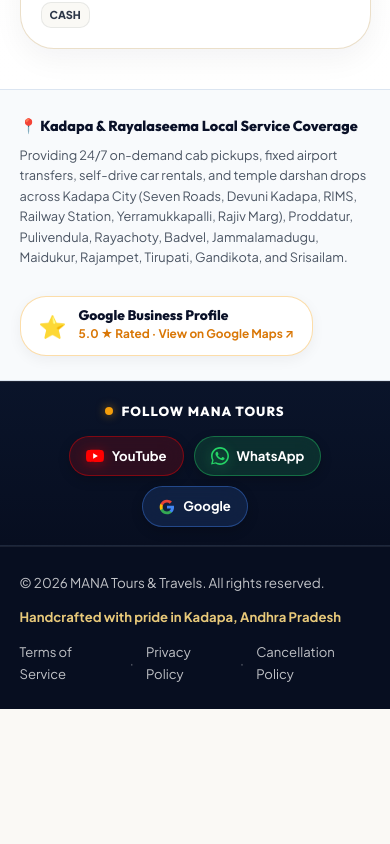
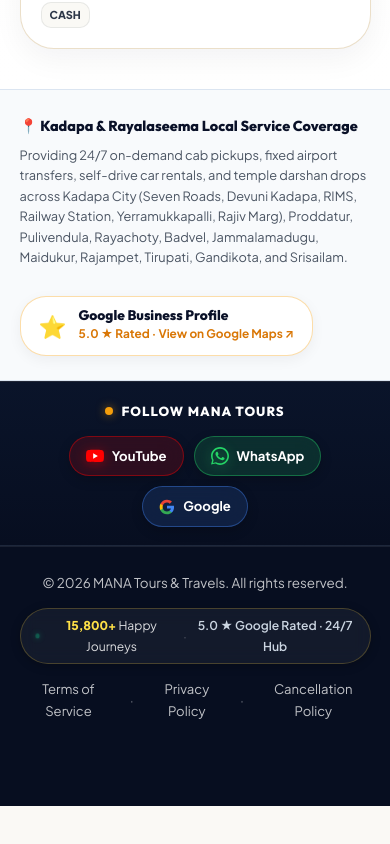
Before and after one commit to manatoursandtravels/mana-website, a Next.js app: page /faq in a window 390 px wide. Shown: the part 5479-6323 px from the top of the page. Before the commit the page ends 6264 px from the top, so only its background shows below. Built offline with nearby package versions, Linux system fonts and the light colour scheme; no server answers.

Commit message:
feat(footer): add subtle trust milestone counter pill in footer bottom bar with mobile safe area padding

```diff
--- a/components/Footer.js
+++ b/components/Footer.js
@@ -314,8 +314,16 @@
               &copy; {year} MANA Tours &amp; Travels. All rights reserved.
             </p>
 
-            <div className={styles.localPrideText}>
-              <span>Handcrafted with pride in Kadapa, Andhra Pradesh</span>
+            {/* Subtle Visitor & Trust Milestone Counter */}
+            <div className={styles.visitorTrustBadge} title="Verified Rayalaseema Travel Milestones">
+              <span className={styles.visitorPulseDot} aria-hidden="true" />
+              <span className={styles.visitorStatItem}>
+                <strong>15,800+</strong> Happy Journeys
+              </span>
+              <span className={styles.visitorDivider} aria-hidden="true">·</span>
+              <span className={styles.visitorLiveStat}>
+                5.0 ★ Google Rated · 24/7 Hub
+              </span>
             </div>
 
             <div className={styles.legalLinks}>
--- a/components/Footer.module.css
+++ b/components/Footer.module.css
@@ -720,13 +720,57 @@
   color: rgba(255, 255, 255, 0.75);
 }
 
-.localPrideText {
-  font-size: 0.82rem;
-  font-weight: 700;
-  color: #e8c97a;
-  display: flex;
+.visitorTrustBadge {
+  display: inline-flex;
   align-items: center;
-  gap: 6px;
+  gap: 8px;
+  background: rgba(255, 255, 255, 0.05);
+  border: 1px solid rgba(212, 175, 55, 0.28);
+  padding: 6px 14px;
+  border-radius: 9999px;
+  font-size: 0.76rem;
+  color: rgba(255, 255, 255, 0.85);
+  backdrop-filter: blur(8px);
+  -webkit-backdrop-filter: blur(8px);
+  box-shadow: 0 2px 10px rgba(0, 0, 0, 0.25);
+  transition: all 0.2s ease;
+}
+
+.visitorTrustBadge:hover {
+  background: rgba(255, 255, 255, 0.08);
+  border-color: rgba(212, 175, 55, 0.55);
+  transform: translateY(-1px);
+}
+
+.visitorPulseDot {
+  width: 6px;
+  height: 6px;
+  border-radius: 50%;
+  background: #10B981;
+  box-shadow: 0 0 8px #10B981;
+  animation: pulseGreen 2s infinite;
+}
+
+@keyframes pulseGreen {
+  0%, 100% { opacity: 1; transform: scale(1); }
+  50% { opacity: 0.4; transform: scale(0.85); }
+}
+
+.visitorStatItem strong {
+  color: #FDE047;
+  font-weight: 800;
+}
+
+.visitorDivider {
+  color: rgba(255, 255, 255, 0.3);
+}
+
+.visitorLiveStat {
+  color: #CBD5E1;
+  font-weight: 600;
+  display: inline-flex;
+  align-items: center;
+  gap: 4px;
 }
 
 .legalLinks {
@@ -792,9 +836,13 @@
     padding: 8px 16px;
     font-size: 0.82rem;
   }
+  .bottomBar {
+    padding-bottom: calc(84px + env(safe-area-inset-bottom, 0px));
+  }
   .bottomInner {
     flex-direction: column;
-    align-items: flex-start;
-    gap: 12px;
+    align-items: center;
+    text-align: center;
+    gap: 14px;
   }
 }
```
